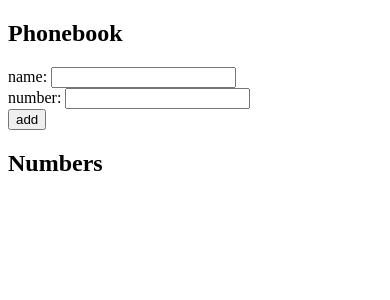
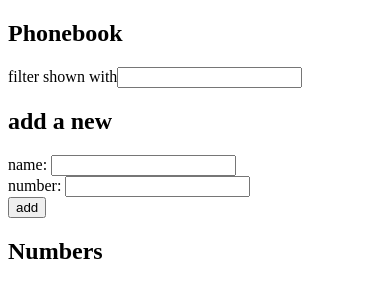
Before and after one commit to sweatwork/fullstack-hy2020, a React (Create React App) app in the folder part2/phonebook/: page / in a window 390 px wide. Shown: the top 300 px of the page. Built offline with nearby package versions, Linux system fonts and the light colour scheme.

Commit message:
Implements search to the phonebook

```diff
--- a/part2/phonebook/src/App.js
+++ b/part2/phonebook/src/App.js
@@ -5,6 +5,8 @@ const App = () => {
   const [persons, setPersons] = useState([]);
   const [newName, setNewName] = useState("");
   const [newNumber, setNewNumber] = useState("");
+  const [searchName, setSearchName] = useState("");
+  const [showAll, setShowAll] = useState(true);
 
   const addPerson = (event) => {
     event.preventDefault();
@@ -27,13 +29,27 @@ const App = () => {
     setNewNumber("");
   };
 
+  const namesToShow = showAll
+    ? persons
+    : persons.filter((person) =>
+        person.name.toLowerCase().includes(searchName.toLowerCase())
+      );
+
   const handleNameChange = (event) => setNewName(event.target.value);
-
   const handleNumberChange = (event) => setNewNumber(event.target.value);
+  const handleSearchName = (event) => {
+    setSearchName(event.target.value);
+    setShowAll(false);
+  };
 
   return (
     <div>
       <h2>Phonebook</h2>
+      <div>
+        filter shown with
+        <input value={searchName} onChange={handleSearchName} />
+      </div>
+      <h2>add a new</h2>
       <form onSubmit={addPerson}>
         <div>
           name: <input value={newName} onChange={handleNameChange} />
@@ -46,7 +62,7 @@ const App = () => {
         </div>
       </form>
       <h2>Numbers</h2>
-      {persons.map((person) => (
+      {namesToShow.map((person) => (
         <Name key={person.id} person={person.name} number={person.number} />
       ))}
     </div>
```
